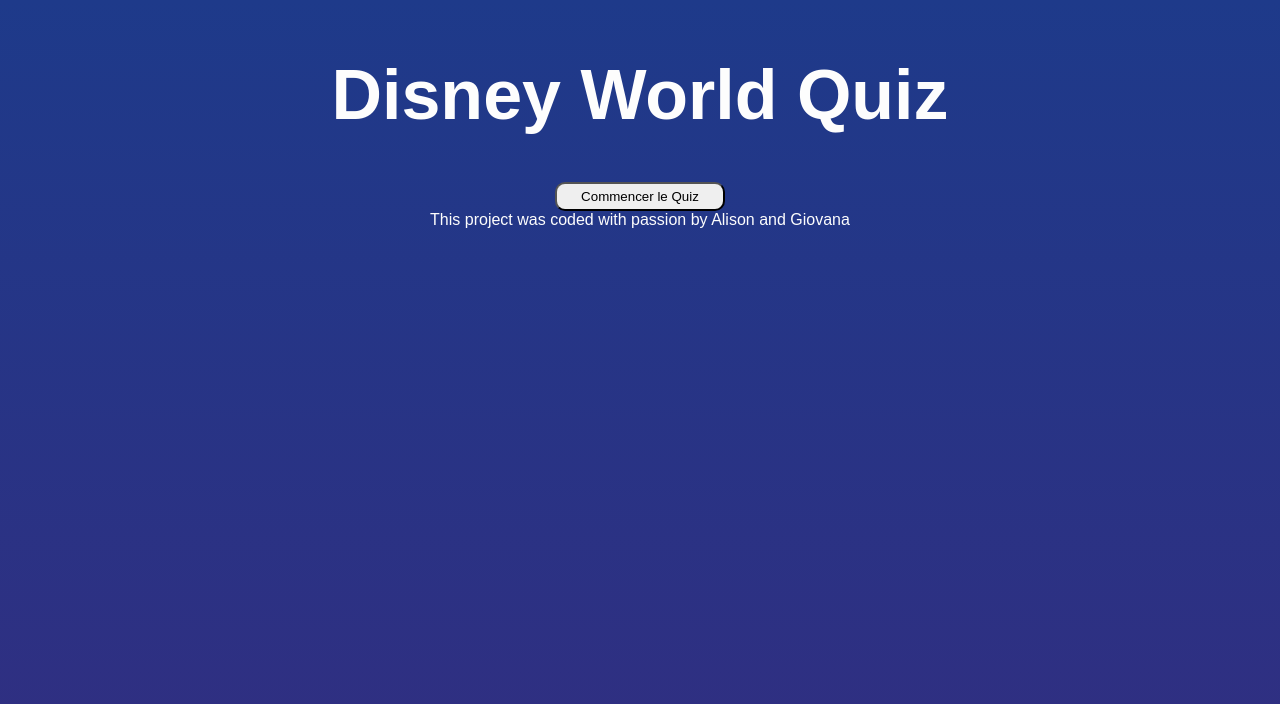
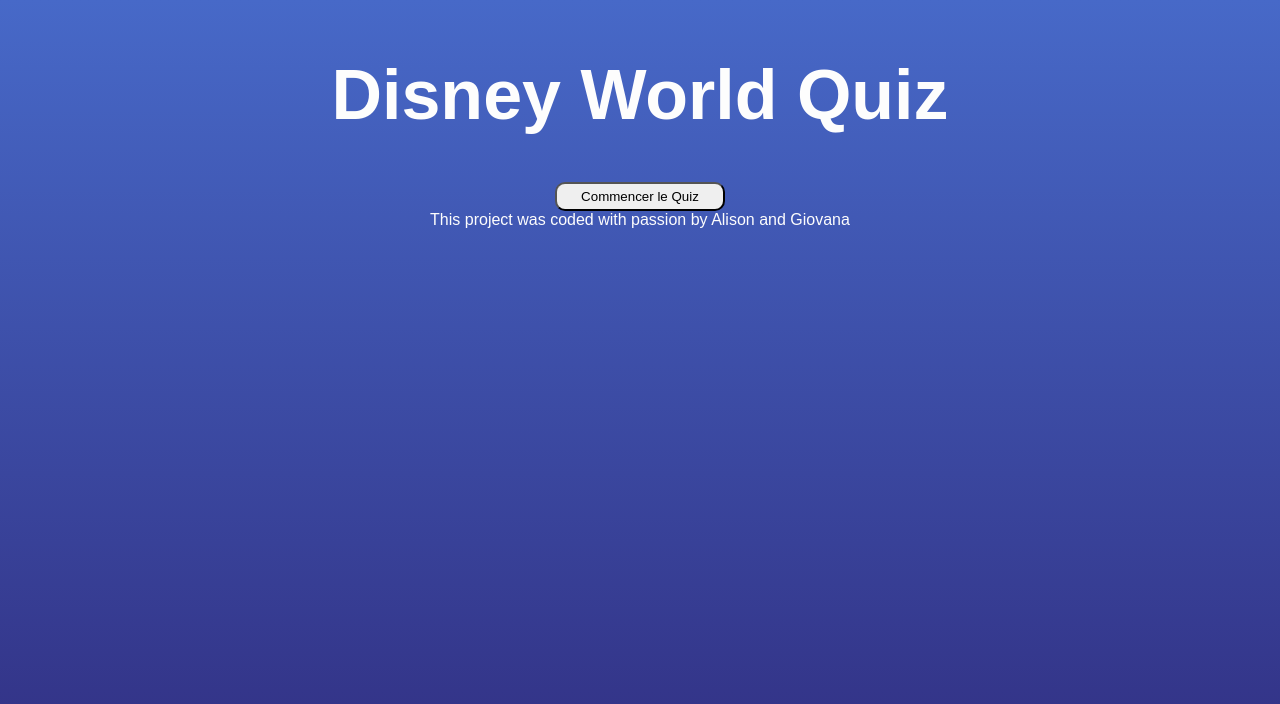
Before and after one commit to giovanafarinha/quiz, a website with bundled scripts: page index.html in a window 1280 px wide. Built offline with nearby package versions, Linux system fonts and the light colour scheme; a web font is replaced by a local one.

Commit message:
modification du fond en CSS pour le faire en dégradé

```diff
--- a/src/css/style.css
+++ b/src/css/style.css
@@ -7,7 +7,7 @@
 }
 
 body{
-    background: linear-gradient(180deg, #1E3A8A 0%, #312E81 100%);
+    background: linear-gradient(180deg, #4769c8 0%, #312E81 100%);
 color: #FDFDFD;
 background-size: cover;
     display: flex;
```
